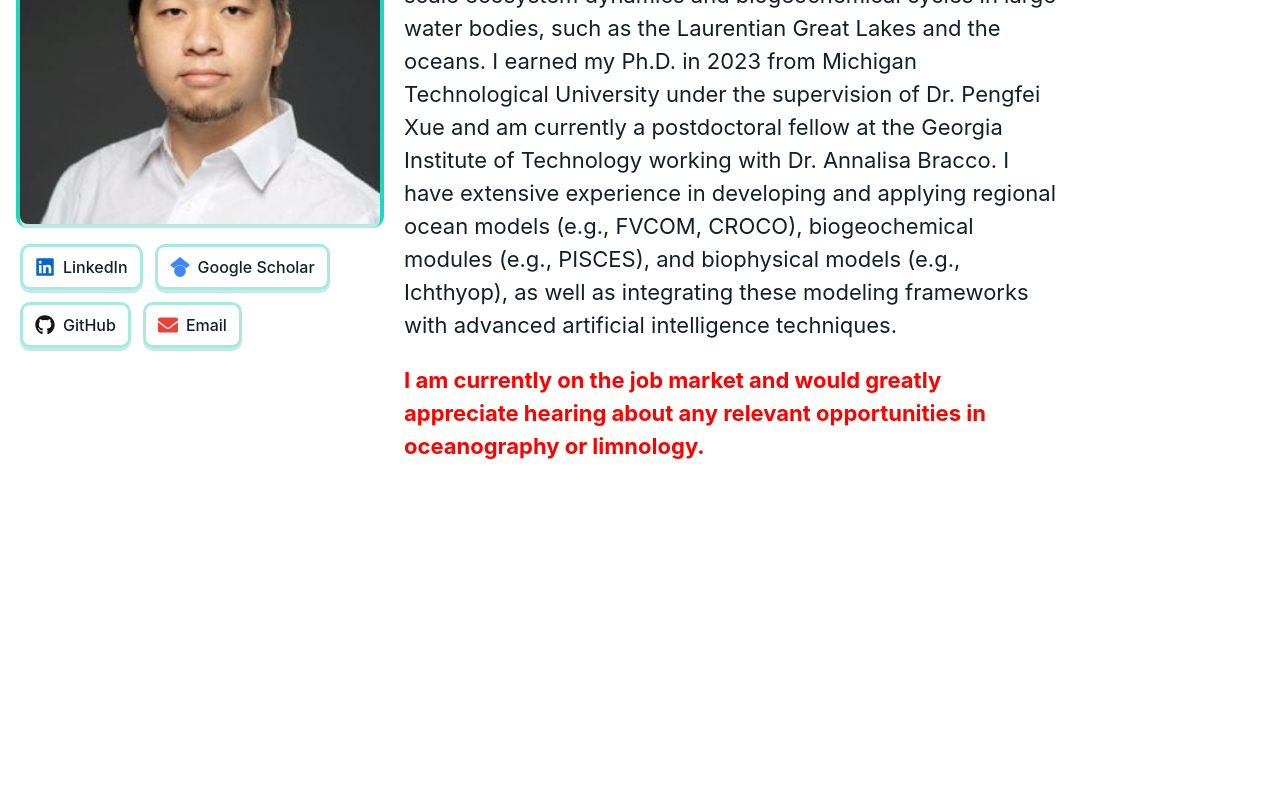
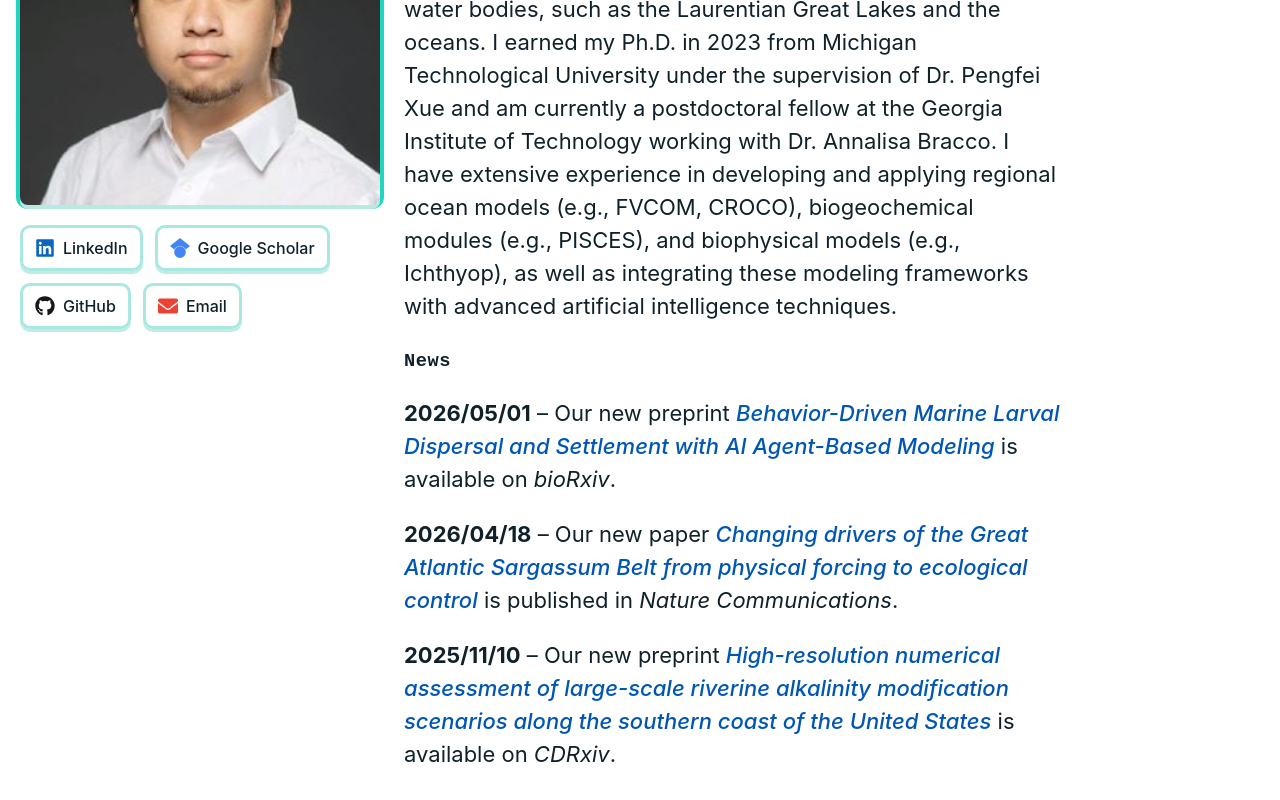
Before and after one commit to xzhou473/xzhou473.github.io, a React (Vite) app: page / in a window 1280 px wide. Shown: the part 264-1064 px from the top of the page. Before the commit the page ends 800 px from the top, so only its background shows below. Built offline with nearby package versions, Linux system fonts and the light colour scheme.

Commit message:
Update in May

```diff
--- a/src/App.jsx
+++ b/src/App.jsx
@@ -242,13 +242,49 @@ function Home(){
           <p className="lead">
             My name is Xing Zhou — welcome to my website! I am a limnologist, oceanographer, and modeler exploring regional-scale ecosystem dynamics and biogeochemical cycles in large water bodies, such as the Laurentian Great Lakes and the oceans. I earned my Ph.D. in 2023 from Michigan Technological University under the supervision of Dr. Pengfei Xue and am currently a postdoctoral fellow at the Georgia Institute of Technology working with Dr. Annalisa Bracco. I have extensive experience in developing and applying regional ocean models (e.g., FVCOM, CROCO), biogeochemical modules (e.g., PISCES), and biophysical models (e.g., Ichthyop), as well as integrating these modeling frameworks with advanced artificial intelligence techniques.
           </p>
-          <p
-            className="lead"
-            style={{ color: "red", fontWeight: "bold", marginTop: "1rem" }}
-          >
-            I am currently on the job market and would greatly appreciate hearing about any relevant opportunities in oceanography or limnology.
+          <div className="news-section" style={{ marginTop: "1.5rem" }}>
+            <h3 className="pixel">News</h3>
+
+            <p className="lead">
+            <strong>2026/05/01</strong> – Our new preprint{" "}
+            <a
+              href="https://www.biorxiv.org/content/10.64898/2026.04.29.721765v1"
+              target="_blank"
+              rel="noopener noreferrer"
+              style={{ color: "#0056b3" }}
+            >
+              <em>Behavior-Driven Marine Larval Dispersal and Settlement with AI Agent-Based Modeling</em>
+            </a>{" "}
+            is available on <em>bioRxiv</em>.
+            </p>
+
+            <p className="lead">
+            <strong>2026/04/18</strong> – Our new paper{" "}
+            <a
+              href="https://www.nature.com/articles/s41467-026-72183-4"
+              target="_blank"
+              rel="noopener noreferrer"
+              style={{ color: "#0056b3" }}
+            >
+              <em>Changing drivers of the Great Atlantic Sargassum Belt from physical forcing to ecological control</em>
+            </a>{" "}
+            is published in <em>Nature Communications</em>.
+            </p>
+
+            <p className="lead">
+            <strong>2025/11/10</strong> – Our new preprint{" "}
+            <a
+              href="https://cdrxiv.org/preprint/408"
+              target="_blank"
+              rel="noopener noreferrer"
+              style={{ color: "#0056b3" }}
+            >
+              <em>High-resolution numerical assessment of large-scale riverine alkalinity modification scenarios along the southern coast of the United States</em>
+            </a>{" "}
+            is available on <em>CDRxiv</em>.
           </p>
-        </div>
+         </div>
+       </div>
       </div>
     </div>
   );
@@ -472,7 +508,7 @@ function CV(){
   return (
     <div className="wrap">
       <h1 className="h1 pixel">CV</h1>
-      <p>Open my CV (updated on 2026-03-20): {" "}
+      <p>Open my CV (updated on 2026-05-08): {" "}
         <a className="btn" href="/cv/XingZhou_CV.pdf" target="_blank" rel="noreferrer">View CV (PDF)</a>
       </p>
     </div>
```
Also changed, not shown: 1 other file (tests, documents, lock files or other folders).
